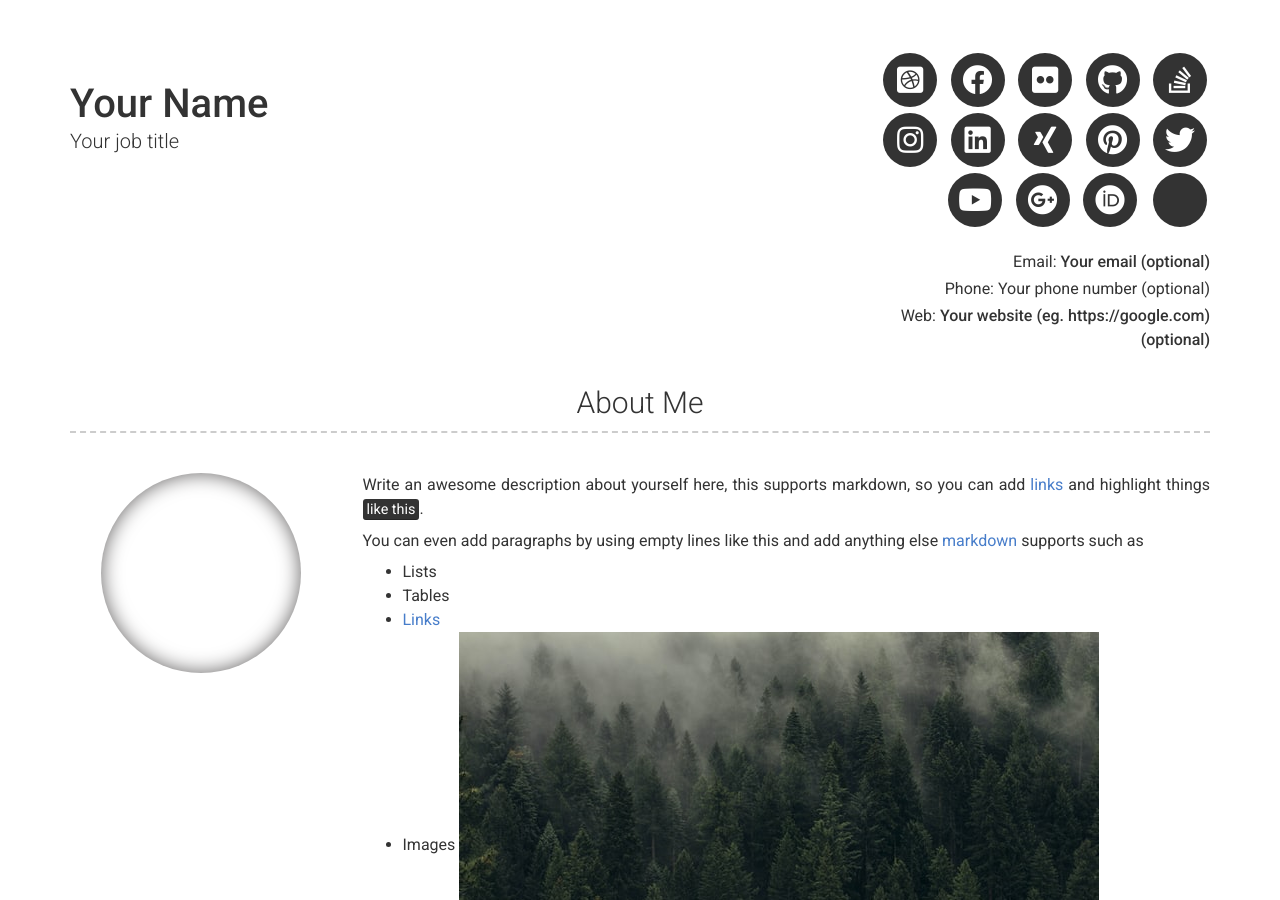
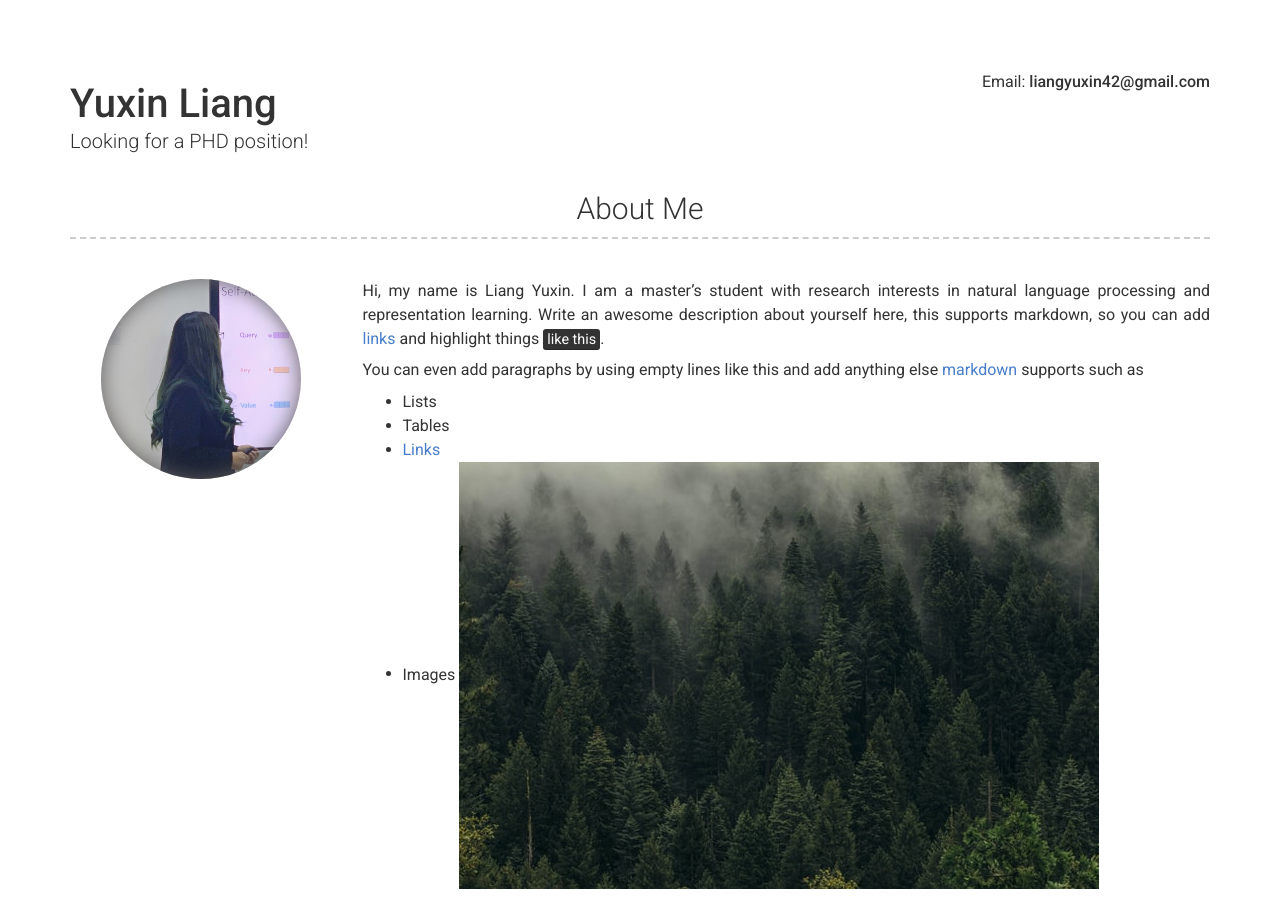
Before and after one commit to liangyuxin42/resume, a Jekyll site: the page built from index.md, in a window 1280 px wide and 900 px high. Built offline with Jekyll 4.4.1, drawn with Linux system fonts in a browser that asks for light colours; nearby versions of some CDN libraries; some of the changed text lies outside the part shown.

Commit message:
Update _config.yml

```diff
--- a/_config.yml
+++ b/_config.yml
@@ -6,38 +6,38 @@ repository: Git repository where your resume will be hosted, only required if yo
 version: 2
 
 # Personal info
-name: Your Name
-title: Your job title
-email: Your email (optional)
+name: Yuxin Liang
+title: Looking for a PHD position!
+email: 	liangyuxin42@gmail.com
 # email_title: Email (Email title override)
-phone: Your phone number (optional)
+#phone: Your phone number (optional)
 # phone_title: Phone (Phone title override)
-website: Your website (eg. https://google.com)(optional)
+#website: Your website (eg. https://google.com)(optional)
 # website_title: Web (Website title override)
 
 # Dark Mode (true/false/never)
 darkmode: false
 
 # Social links
-twitter_username: jekyllrb
-github_username:  jekyll
-stackoverflow_username: "00000001"
-dribbble_username: jekyll
-facebook_username: jekyll
-flickr_username: jekyll
-instagram_username: jekyll
-linkedin_username: jekyll
-xing_username: jekyll
-pinterest_username: jekyll
-youtube_username: jekyll
-googleplus_username: +jekyll
-orcid_username: 0000-0000-0000-0000
+# twitter_username: jekyllrb
+# github_username:  jekyll
+# stackoverflow_username: "00000001"
+# dribbble_username: jekyll
+# facebook_username: jekyll
+# flickr_username: jekyll
+# instagram_username: jekyll
+# linkedin_username: jekyll
+# xing_username: jekyll
+# pinterest_username: jekyll
+# youtube_username: jekyll
+# googleplus_username: +jekyll
+# orcid_username: 0000-0000-0000-0000
 
 # Additional icon links
-additional_links:
-- title: Link name
-  icon: Font Awesome brand icon name (eg. fab fa-twitter) (https://fontawesome.com/icons?d=gallery&s=brands&m=free)
-  url: Link url (eg. https://google.com)
+# additional_links:
+# - title: Link name
+#   icon: Font Awesome brand icon name (eg. fab fa-twitter) (https://fontawesome.com/icons?d=gallery&s=brands&m=free)
+#   url: Link url (eg. https://google.com)
 # - title: another link
 #   icon: font awesome brand icon name (eg. fab fa-twitter) (https://fontawesome.com/icons?d=gallery&s=brands&m=free)
 #   url: Link url (eg. https://google.com)
@@ -50,8 +50,9 @@ additional_links:
 
 # About Section
 # about_title: About Me (Use this to override about section title)
-about_profile_image: Directory of profile image (eg. images/profile.jpg)
+about_profile_image: images/profile.jpg
 about_content: | # this will include new lines to allow paragraphs
+  Hi, my name is Liang Yuxin. I am a master's student with research interests in natural language processing and representation learning.
   Write an awesome description about yourself here, this supports markdown, so you can add [links](http://foobar.com) and highlight things <mark>like this</mark>.
 
   You can even add paragraphs by using empty lines like this and add anything else [markdown](https://www.markdownguide.org/getting-started#what-is-markdown) supports such as
```
